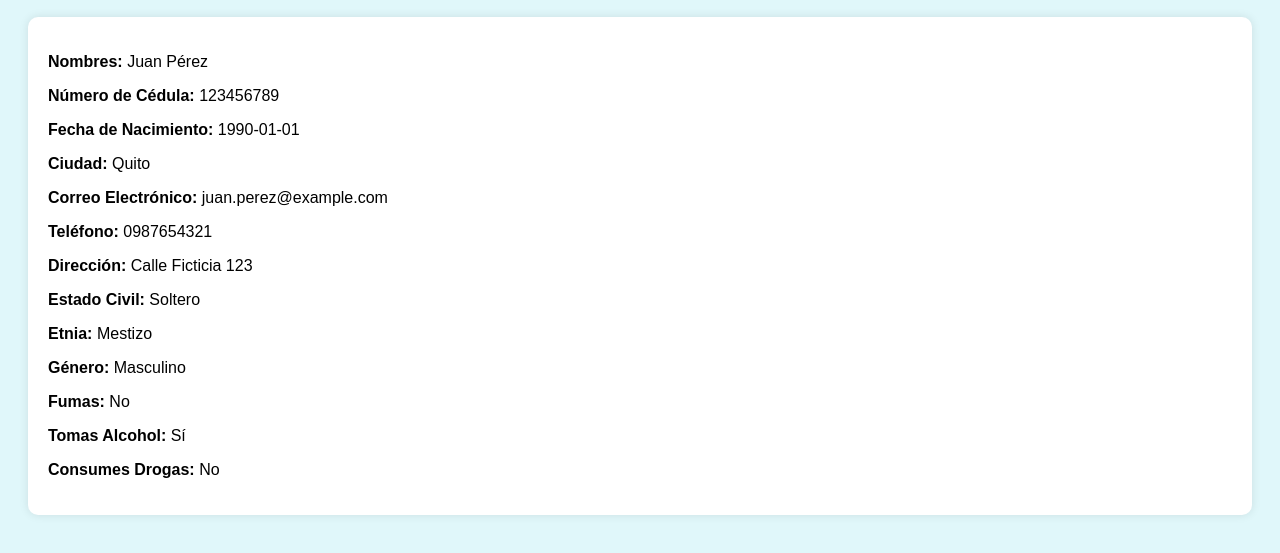
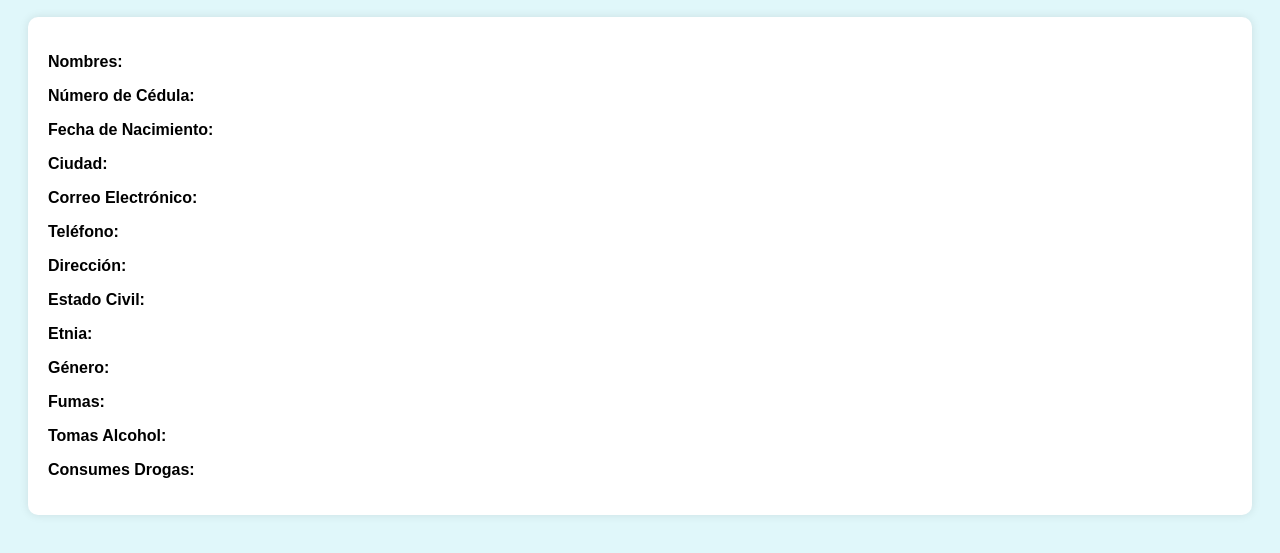
Before and after one commit to josias121212/html-rammirez, a plain HTML site: page resultado.html in a window 1280 px wide. Shown: the part 79-632 px from the top of the page. Drawn offline with Linux system fonts and the light colour scheme.

Commit message:
resultado.html

```diff
--- a/resultado.html
+++ b/resultado.html
@@ -26,20 +26,40 @@
 
 <h2>Resultados del Formulario</h2>
 <div class="resultado">
-    <p><strong>Nombres:</strong> Juan Pérez</p>
-    <p><strong>Número de Cédula:</strong> 123456789</p>
-    <p><strong>Fecha de Nacimiento:</strong> 1990-01-01</p>
-    <p><strong>Ciudad:</strong> Quito</p>
-    <p><strong>Correo Electrónico:</strong> juan.perez@example.com</p>
-    <p><strong>Teléfono:</strong> 0987654321</p>
-    <p><strong>Dirección:</strong> Calle Ficticia 123</p>
-    <p><strong>Estado Civil:</strong> Soltero</p>
-    <p><strong>Etnia:</strong> Mestizo</p>
-    <p><strong>Género:</strong> Masculino</p>
-    <p><strong>Fumas:</strong> No</p>
-    <p><strong>Tomas Alcohol:</strong> Sí</p>
-    <p><strong>Consumes Drogas:</strong> No</p>
+    <p><strong>Nombres:</strong> <span id="nombres"></span></p>
+    <p><strong>Número de Cédula:</strong> <span id="cedula"></span></p>
+    <p><strong>Fecha de Nacimiento:</strong> <span id="fecha_nacimiento"></span></p>
+    <p><strong>Ciudad:</strong> <span id="ciudad"></span></p>
+    <p><strong>Correo Electrónico:</strong> <span id="correo"></span></p>
+    <p><strong>Teléfono:</strong> <span id="telefono"></span></p>
+    <p><strong>Dirección:</strong> <span id="direccion"></span></p>
+    <p><strong>Estado Civil:</strong> <span id="estado_civil"></span></p>
+    <p><strong>Etnia:</strong> <span id="etnia"></span></p>
+    <p><strong>Género:</strong> <span id="genero"></span></p>
+    <p><strong>Fumas:</strong> <span id="fuma"></span></p>
+    <p><strong>Tomas Alcohol:</strong> <span id="toma_alcohol"></span></p>
+    <p><strong>Consumes Drogas:</strong> <span id="consume_drogas"></span></p>
 </div>
+
+<script>
+
+    const urlParams = new URLSearchParams(window.location.search);
+
+
+    document.getElementById("nombres").innerText = urlParams.get('nombres');
+    document.getElementById("cedula").innerText = urlParams.get('cedula');
+    document.getElementById("fecha_nacimiento").innerText = urlParams.get('fecha_nacimiento');
+    document.getElementById("ciudad").innerText = urlParams.get('ciudad');
+    document.getElementById("correo").innerText = urlParams.get('correo');
+    document.getElementById("telefono").innerText = urlParams.get('telefono');
+    document.getElementById("direccion").innerText = urlParams.get('direccion');
+    document.getElementById("estado_civil").innerText = urlParams.get('estado_civil');
+    document.getElementById("etnia").innerText = urlParams.get('etnia');
+    document.getElementById("genero").innerText = urlParams.get('genero');
+    document.getElementById("fuma").innerText = urlParams.get('fuma');
+    document.getElementById("toma_alcohol").innerText = urlParams.get('toma_alcohol');
+    document.getElementById("consume_drogas").innerText = urlParams.get('consume_drogas');
+</script>
 
 </body>
 </html>
```
